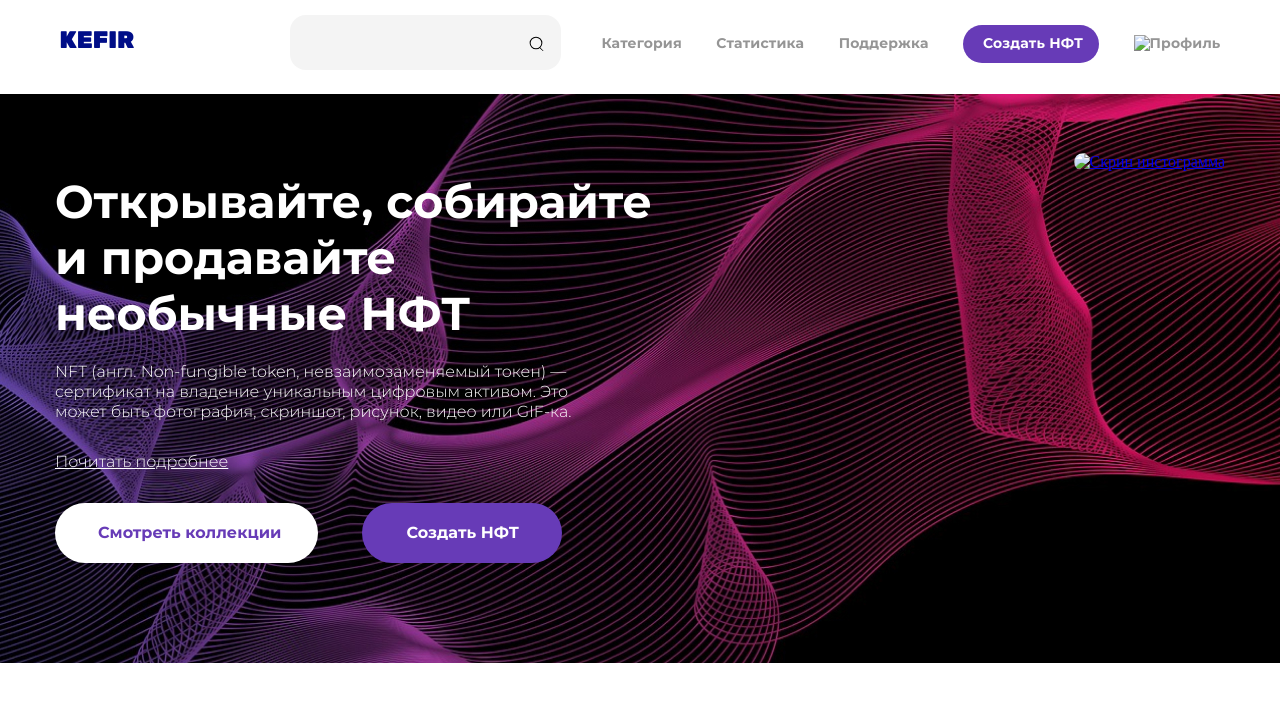
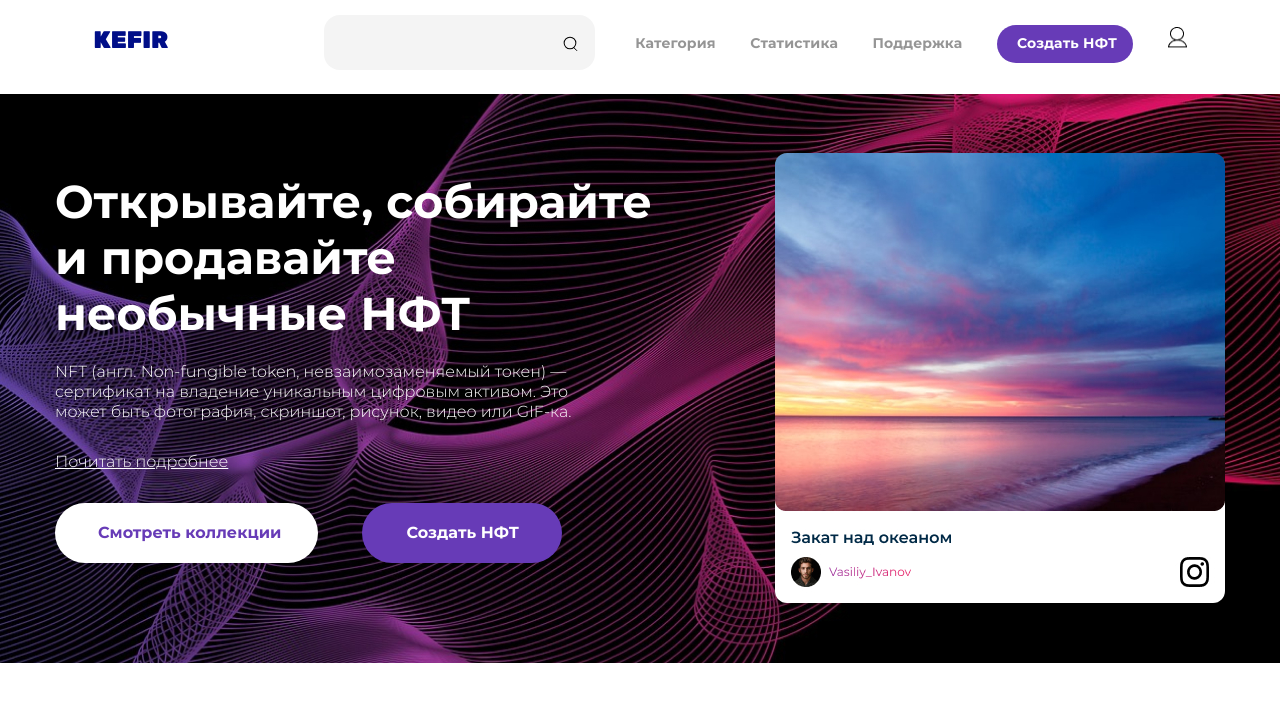
Before and after one commit to Dzuba110729/Header, a plain HTML site: page index.html in a window 1280 px wide. Drawn offline with nearby package versions, Linux system fonts and the light colour scheme.

Commit message:
Add files via upload
обновленный

```diff
--- a/index.html
+++ b/index.html
@@ -28,7 +28,7 @@
                     <li><a href="#">Статистика</a></li>
                     <li><a href="#">Поддержка</a></li>
                     <li><button class="btn-create1">Создать НФТ</button></li>
-                    <li><a href="#"><img class="profil" src="../Работа Буржуй/images/Group 26.jpg" alt="Профиль"></a>
+                    <li><a href="#"><img class="profil" src="images/Group 26.jpg" alt="Профиль"></a>
                         <ul class="menu-contact">
                             <li class="balance"><a herf="#">Баланс 1 200₽</a></li>
                             <li><a herf="#">Мои покупки</a></li>
@@ -54,7 +54,7 @@
                         <button class="btn-create2" type="button">Создать НФТ</button>
                     </div>
                 </div>
-                <a href="#" class="content-images"><img src="../Работа Буржуй/images/header-img.jpg" alt="Скрин инстограмма"></a>
+                <a href="#" class="content-images"><img src="images/header-img.jpg" alt="Скрин инстограмма"></a>
             </div>
         </div>
     </header>
```
